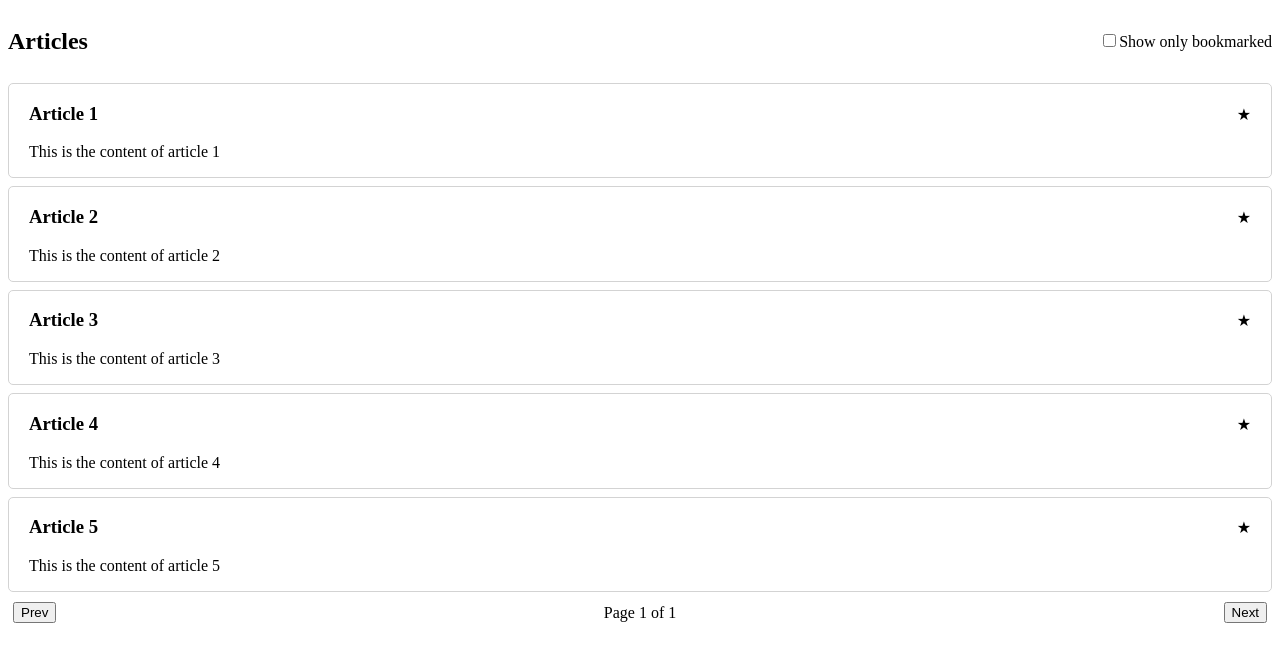
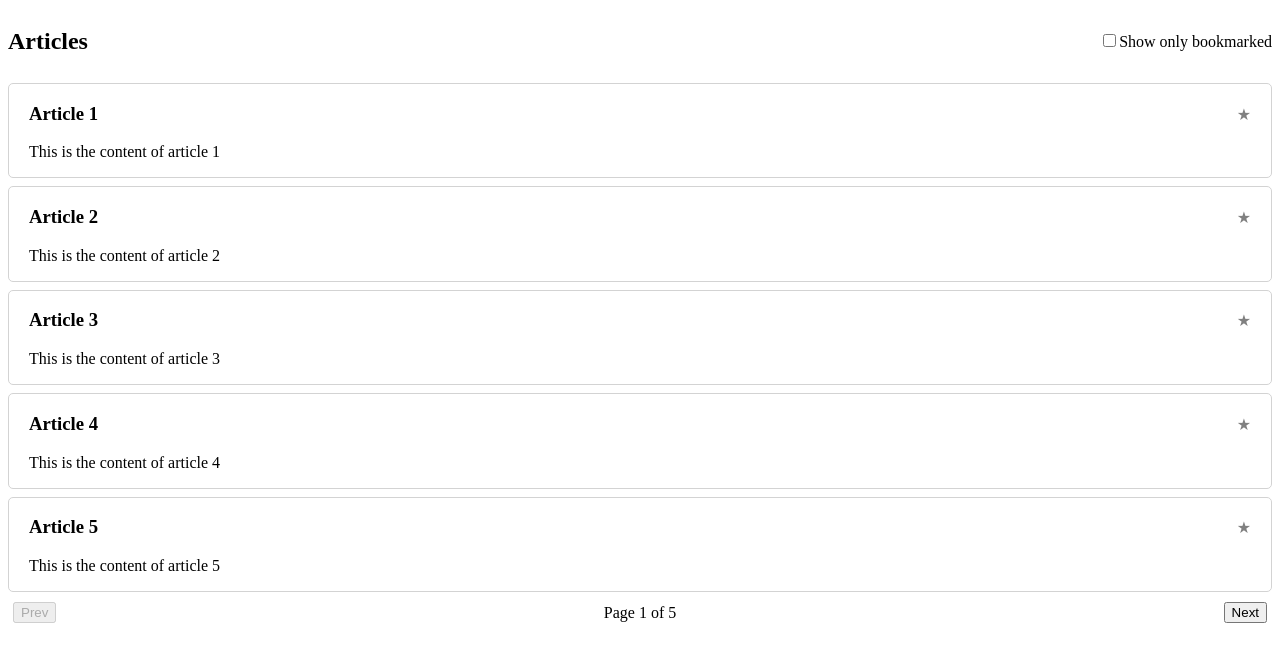
Before and after one commit to PrachiGour2023/machine-coding-frontend, a React (Vite) app: page / in a window 1280 px wide. Shown: the top 662 px of the page. Built offline with nearby package versions, Linux system fonts and the light colour scheme.

Commit message:
paginated bookmark functionality

```diff
--- a/src/App.css
+++ b/src/App.css
@@ -20,3 +20,12 @@
   align-items: center;
   margin: 10px 5px;
 }
+
+.bookmark {
+  cursor: pointer;
+  color: gray;
+}
+
+.bookmark.active {
+  color: yellow;
+}
--- a/src/PaginatedBookmarkList.tsx
+++ b/src/PaginatedBookmarkList.tsx
@@ -1,43 +1,69 @@
-import React, { useState } from 'react'
+import { useState } from 'react';
+
+interface ArticleState {
+  id: number;
+  title: string;
+  content: string;
+  bookmarked: boolean;
+}
 
 const ARTICLES_PER_PAGE = 5;
 
 const getDummyArticleData = (count: number) => {
-   return Array.from({ length: count}, (_, i) => {
-     return {
+  return Array.from({ length: count }, (_, i) => {
+    return {
       id: i + 1,
       title: `Article ${i + 1}`,
       content: `This is the content of article ${i + 1}`,
       bookmarked: false
-     }
-   })
+    }
+  })
 }
 
 const PaginatedBookmarkList = () => {
 
-  const [articles, setArticles] = useState(getDummyArticleData(23));
-  const [currentPage, setCurrentPage] = useState(1)
+  const [articles, setArticles] = useState<ArticleState[]>(getDummyArticleData(23));
+  const [currentPage, setCurrentPage] = useState<number>(1)
+  const [showBookmarked, setShowBookmarked] = useState<boolean>(false)
 
   const startIndex = (currentPage - 1) * ARTICLES_PER_PAGE
-  const currentArticle = articles.slice(startIndex, startIndex + ARTICLES_PER_PAGE)
+  const filteredArticle = showBookmarked ? articles.filter((article) => article.bookmarked) : articles;
+  const currentArticle = filteredArticle.slice(startIndex, startIndex + ARTICLES_PER_PAGE)
+  const totalPages = Math.ceil(filteredArticle.length / ARTICLES_PER_PAGE)
+
+  const handleNextPage = () => {
+    setCurrentPage(prev => prev + 1)
+  }
+
+  const handlePrevPage = () => {
+    setCurrentPage(prev => prev - 1)
+  }
+
+  const handleBookmarkToggle = (item: ArticleState) => {
+    setArticles(prev =>
+      prev.map(article => article === item ? { ...article, bookmarked: !article.bookmarked } : article)
+    )
+  }
 
   return (
     <div>
       <div className='header'>
         <h2>Articles</h2>
         <label>
-          <input type="checkbox" />
+          <input type="checkbox" checked={showBookmarked} onChange={() => {setShowBookmarked(!showBookmarked)
+            setCurrentPage(1)
+          }} />
           Show only bookmarked
         </label>
       </div>
-      {currentArticle.map((item) => {
+      {currentArticle.map((item: ArticleState) => {
         return (
           <div className='article-container' key={item.id}>
             <div>
               <h3>{item.title}</h3>
               <p>{item.content}</p>
             </div>
-            <span>
+            <span className={`bookmark ${item.bookmarked ? 'active' : ''}`} onClick={() => handleBookmarkToggle(item)}>
               ★
             </span>
           </div>
@@ -45,9 +71,9 @@ const PaginatedBookmarkList = () => {
       })}
 
       <div className='pagination'>
-        <button>Prev</button>
-        <span>Page 1 of 1</span>
-        <button>Next</button>
+        <button disabled={currentPage === 1} onClick={handlePrevPage}>Prev</button>
+        <span>Page {currentPage} of {totalPages}</span>
+        <button disabled={currentPage === totalPages} onClick={handleNextPage}>Next</button>
       </div>
     </div>
   )
```
